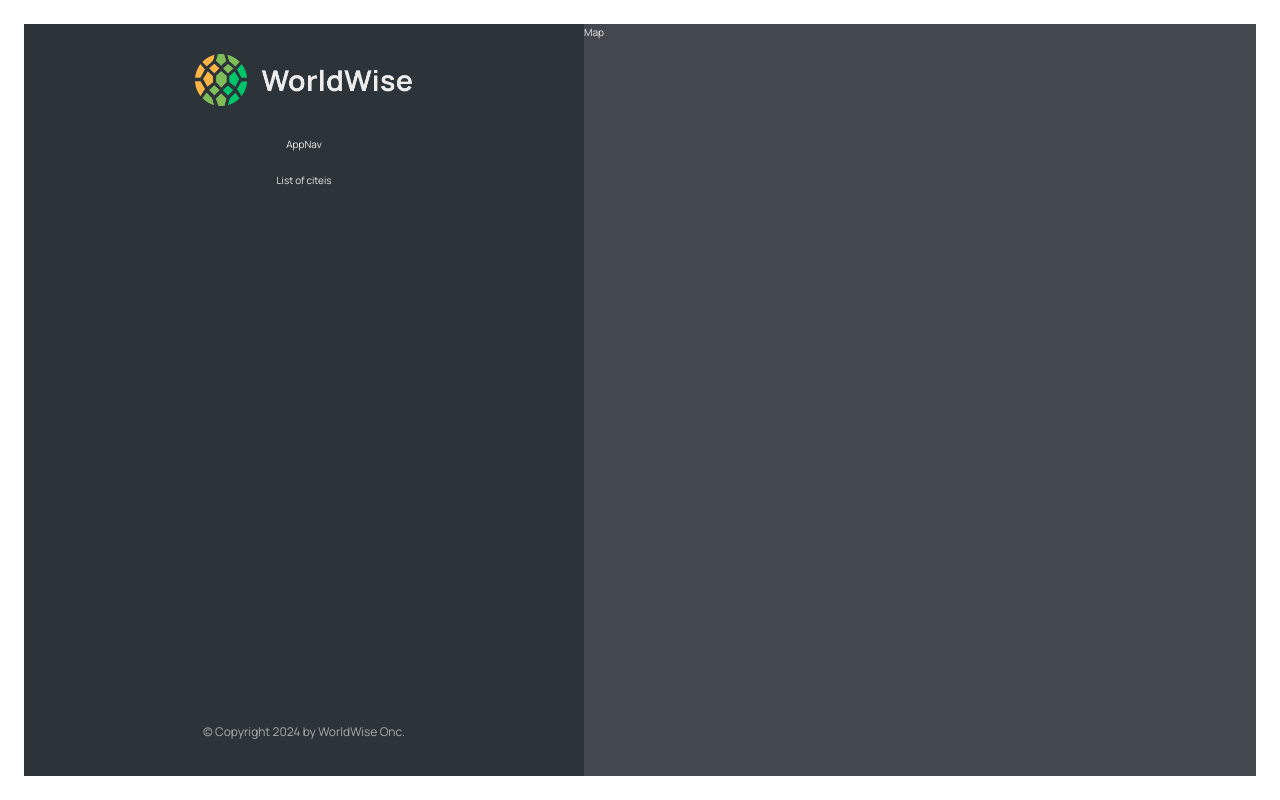
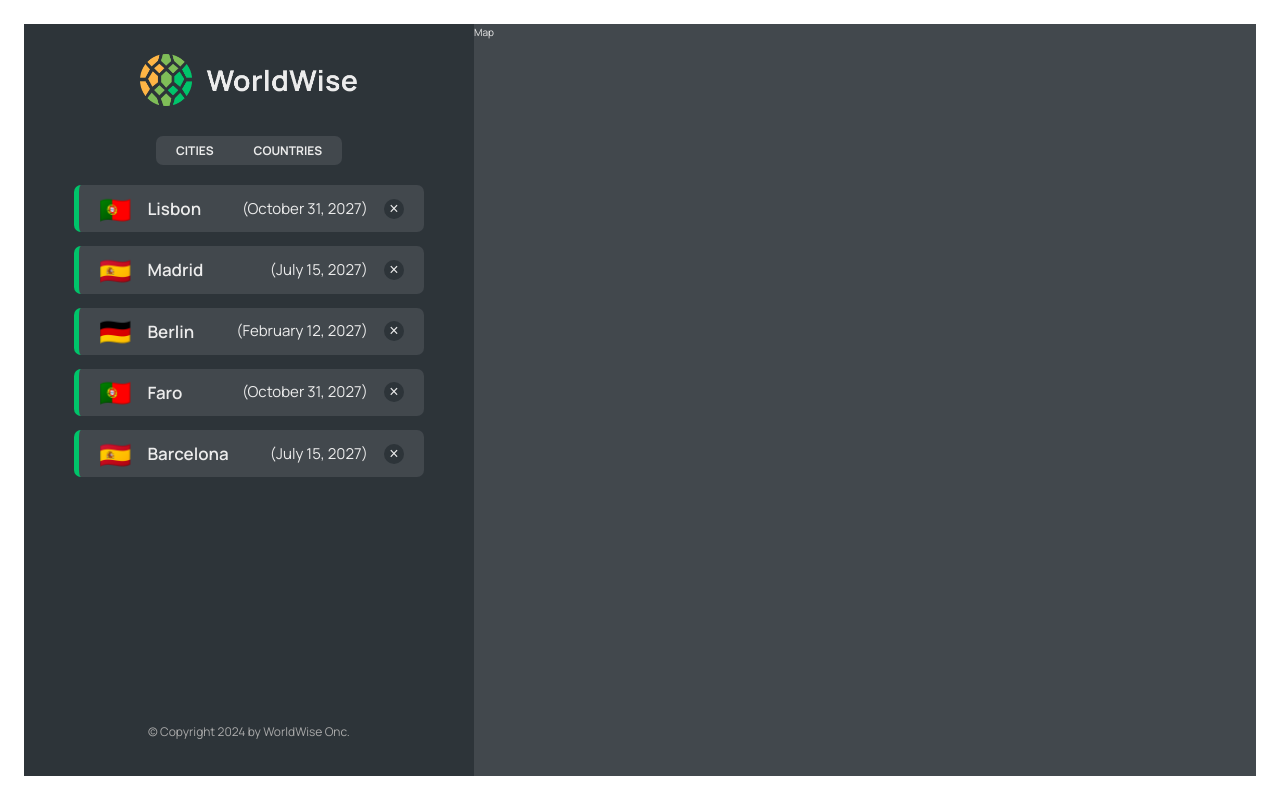
Before and after one commit to mizadyamiri/worldwise, a React (Vite) app: page /app in a window 1280 px wide. Built offline with nearby package versions, Linux system fonts and the light colour scheme; data requests are answered from the project's data file.

Commit message:
nested routes + dynamic routes with url parameters

```diff
--- a/data/cities.json
+++ b/data/cities.json
@@ -35,6 +35,30 @@
         "lng": 13.376933665713324
       },
       "id": 98443197
+    },
+    {
+      "cityName": "Faro",
+      "country": "Portugal",
+      "emoji": "🇵🇹",
+      "date": "2027-10-31T15:59:59.138Z",
+      "notes": "My favorite city so far!",
+      "position": {
+        "lat": 38.727881642324164,
+        "lng": -9.140900099907554
+      },
+      "id": 46564646453
+    },
+    {
+      "cityName": "Barcelona",
+      "country": "Spain",
+      "emoji": "🇪🇸",
+      "date": "2027-07-15T08:22:53.976Z",
+      "notes": "",
+      "position": {
+        "lat": 40.46635901755316,
+        "lng": -3.7133789062500004
+      },
+      "id": 414134135
     }
   ]
 }
--- a/package.json
+++ b/package.json
@@ -7,9 +7,11 @@
     "dev": "vite",
     "build": "vite build",
     "lint": "eslint . --ext js,jsx --report-unused-disable-directives --max-warnings 0",
-    "preview": "vite preview"
+    "preview": "vite preview",
+    "server": "json-server --watch data/cities.json --port 9000 "
   },
   "dependencies": {
+    "json-server": "^1.0.0-beta.2",
     "react": "^18.2.0",
     "react-dom": "^18.2.0",
     "react-router-dom": "^6.26.2"
--- a/src/App.jsx
+++ b/src/App.jsx
@@ -1,20 +1,61 @@
+import { useEffect, useState } from 'react';
 import { BrowserRouter, Routes, Route } from 'react-router-dom';
+
 import Product from './pages/Product';
 import Pricing from './pages/Pricing';
 import HomePage from './pages/HomePage';
 import PageNotFound from './pages/PageNotFound';
 import AppLayout from './pages/AppLayout';
 import Login from './pages/Login';
+import CityList from './components/CityList';
+import CountryList from './components/CountryList';
+import City from './components/City';
+
+const BASE_URL = 'http://localhost:9000';
 
 function App() {
+  const [cities, setCities] = useState([]);
+  const [isLoading, setIsLoading] = useState(false);
+
+  useEffect(() => {
+    async function fetchCities() {
+      try {
+        setIsLoading(true);
+        const res = await fetch(`${BASE_URL}/cities`);
+        const data = await res.json();
+        setCities(data);
+      } catch (err) {
+        alert(err);
+      } finally {
+        setIsLoading(false);
+      }
+    }
+
+    fetchCities();
+  }, []);
+
   return (
     <BrowserRouter>
       <Routes>
-        <Route path='/' element={<HomePage />} />
+        <Route index element={<HomePage />} />
         <Route path='product' element={<Product />} />
         <Route path='pricing' element={<Pricing />} />
         <Route path='login' element={<Login />} />
-        <Route path='app' element={<AppLayout />} />
+
+        <Route path='app' element={<AppLayout />}>
+          <Route index element={<CityList cities={cities} isLoading={isLoading} />} />
+          <Route
+            path='cities'
+            element={<CityList cities={cities} isLoading={isLoading} />}
+          />
+          <Route path='cities/:id' element={<City />} />
+          <Route
+            path='countries'
+            element={<CountryList cities={cities} isLoading={isLoading} />}
+          />
+          <Route path='form' element={<p>Form</p>} />
+        </Route>
+
         <Route path='*' element={<PageNotFound />} />
       </Routes>
     </BrowserRouter>
--- a/src/components/AppNav.jsx
+++ b/src/components/AppNav.jsx
@@ -1,7 +1,19 @@
+import { NavLink } from 'react-router-dom';
 import styles from './AppNav.module.css';
 
 function AppNav() {
-  return <nav className={styles.nav}>AppNav</nav>;
+  return (
+    <nav className={styles.nav}>
+      <ul>
+        <li>
+          <NavLink to='cities'>Cities</NavLink>
+        </li>
+        <li>
+          <NavLink to='countries'>Countries</NavLink>
+        </li>
+      </ul>
+    </nav>
+  );
 }
 
 export default AppNav;
--- a/src/components/City.jsx
+++ b/src/components/City.jsx
@@ -1,61 +1,65 @@
-import styles from "./City.module.css";
+/* eslint-disable no-unused-vars */
+import { useParams } from 'react-router-dom';
+import styles from './City.module.css';
 
-const formatDate = (date) =>
-  new Intl.DateTimeFormat("en", {
-    day: "numeric",
-    month: "long",
-    year: "numeric",
-    weekday: "long",
+const formatDate = date =>
+  new Intl.DateTimeFormat('en', {
+    day: 'numeric',
+    month: 'long',
+    year: 'numeric',
+    weekday: 'long',
   }).format(new Date(date));
 
 function City() {
+  const { id } = useParams();
+
   // TEMP DATA
   const currentCity = {
-    cityName: "Lisbon",
-    emoji: "🇵🇹",
-    date: "2027-10-31T15:59:59.138Z",
-    notes: "My favorite city so far!",
+    cityName: 'Lisbon',
+    emoji: '🇵🇹',
+    date: '2027-10-31T15:59:59.138Z',
+    notes: 'My favorite city so far!',
   };
 
   const { cityName, emoji, date, notes } = currentCity;
 
-  return (
-    <div className={styles.city}>
-      <div className={styles.row}>
-        <h6>City name</h6>
-        <h3>
-          <span>{emoji}</span> {cityName}
-        </h3>
-      </div>
+  return <h1>City {id}</h1>;
 
-      <div className={styles.row}>
-        <h6>You went to {cityName} on</h6>
-        <p>{formatDate(date || null)}</p>
-      </div>
+  // return (
+  //   <div className={styles.city}>
+  //     <div className={styles.row}>
+  //       <h6>City name</h6>
+  //       <h3>
+  //         <span>{emoji}</span> {cityName}
+  //       </h3>
+  //     </div>
 
-      {notes && (
-        <div className={styles.row}>
-          <h6>Your notes</h6>
-          <p>{notes}</p>
-        </div>
-      )}
+  //     <div className={styles.row}>
+  //       <h6>You went to {cityName} on</h6>
+  //       <p>{formatDate(date || null)}</p>
+  //     </div>
 
-      <div className={styles.row}>
-        <h6>Learn more</h6>
-        <a
-          href={`https://en.wikipedia.org/wiki/${cityName}`}
-          target="_blank"
-          rel="noreferrer"
-        >
-          Check out {cityName} on Wikipedia &rarr;
-        </a>
-      </div>
+  //     {notes && (
+  //       <div className={styles.row}>
+  //         <h6>Your notes</h6>
+  //         <p>{notes}</p>
+  //       </div>
+  //     )}
 
-      <div>
-        <ButtonBack />
-      </div>
-    </div>
-  );
+  //     <div className={styles.row}>
+  //       <h6>Learn more</h6>
+  //       <a
+  //         href={`https://en.wikipedia.org/wiki/${cityName}`}
+  //         target='_blank'
+  //         rel='noreferrer'
+  //       >
+  //         Check out {cityName} on Wikipedia &rarr;
+  //       </a>
+  //     </div>
+
+  //     <div></div>
+  //   </div>
+  // );
 }
 
 export default City;
--- /dev/null
+++ b/src/components/CityItem.jsx
@@ -0,0 +1,27 @@
+import { Link } from 'react-router-dom';
+import styles from './CityItem.module.css';
+
+const formatDate = date =>
+  new Intl.DateTimeFormat('en', {
+    day: 'numeric',
+    month: 'long',
+    year: 'numeric',
+  }).format(new Date(date));
+
+/* eslint-disable react/prop-types */
+function CityItem({ city }) {
+  const { cityName, emoji, date, id } = city;
+
+  return (
+    <li>
+      <Link className={styles.cityItem} to={`${id}`}>
+        <span className={styles.emoji}>{emoji}</span>
+        <h3 className={styles.name}>{cityName}</h3>
+        <time className={styles.date}>({formatDate(date)})</time>
+        <button className={styles.deleteBtn}>&times;</button>
+      </Link>
+    </li>
+  );
+}
+
+export default CityItem;
--- /dev/null
+++ b/src/components/CityList.jsx
@@ -0,0 +1,22 @@
+/* eslint-disable react/prop-types */
+import CityItem from './CityItem';
+import styles from './CityList.module.css';
+import Spinner from './Spinner';
+import Message from './Message';
+
+function CityList({ cities, isLoading }) {
+  if (isLoading) return <Spinner />;
+
+  if (!cities.length)
+    return <Message message='add your first city by clicking on a city on the map' />;
+
+  return (
+    <ul className={styles.cityList}>
+      {cities.map(city => (
+        <CityItem city={city} key={city.id} />
+      ))}
+    </ul>
+  );
+}
+
+export default CityList;
--- /dev/null
+++ b/src/components/CountryList.jsx
@@ -0,0 +1,28 @@
+/* eslint-disable react/prop-types */
+import CountryItem from './CountryItem';
+import styles from './CountryList.module.css';
+import Spinner from './Spinner';
+import Message from './Message';
+
+function CountryList({ cities, isLoading }) {
+  if (isLoading) return <Spinner />;
+
+  if (!cities.length)
+    return <Message message='add your first city by clicking on a city on the map' />;
+
+  const countries = cities.reduce((arr, city) => {
+    if (!arr.map(el => el.country).includes(city.country))
+      return [...arr, { country: city.country, emoji: city.emoji }];
+    else return arr;
+  }, []);
+
+  return (
+    <ul className={styles.countryList}>
+      {countries.map((country, i) => (
+        <CountryItem country={country} key={i} />
+      ))}
+    </ul>
+  );
+}
+
+export default CountryList;
--- a/src/components/SideBar.jsx
+++ b/src/components/SideBar.jsx
@@ -1,3 +1,4 @@
+import { Outlet } from 'react-router-dom';
 import AppNav from './AppNav';
 import Logo from './Logo';
 import styles from './Sidebar.module.css';
@@ -8,7 +9,8 @@
       <Logo />
       <AppNav />
 
-      <p>List of citeis</p>
+      <Outlet />
+
       <footer className={styles.footer}>
         <p className={styles.copyright}>
           &copy; Copyright {new Date().getFullYear()} by WorldWise Onc.
--- a/src/components/Sidebar.module.css
+++ b/src/components/Sidebar.module.css
@@ -1,5 +1,5 @@
 .sidebar {
-  flex-basis: 56rem;
+  flex-basis: 45rem;
   background-color: var(--color-dark--1);
   padding: 3rem 5rem 3.5rem 5rem;
 
```
Also changed, not shown: 1 other file (tests, documents, lock files or other folders).
